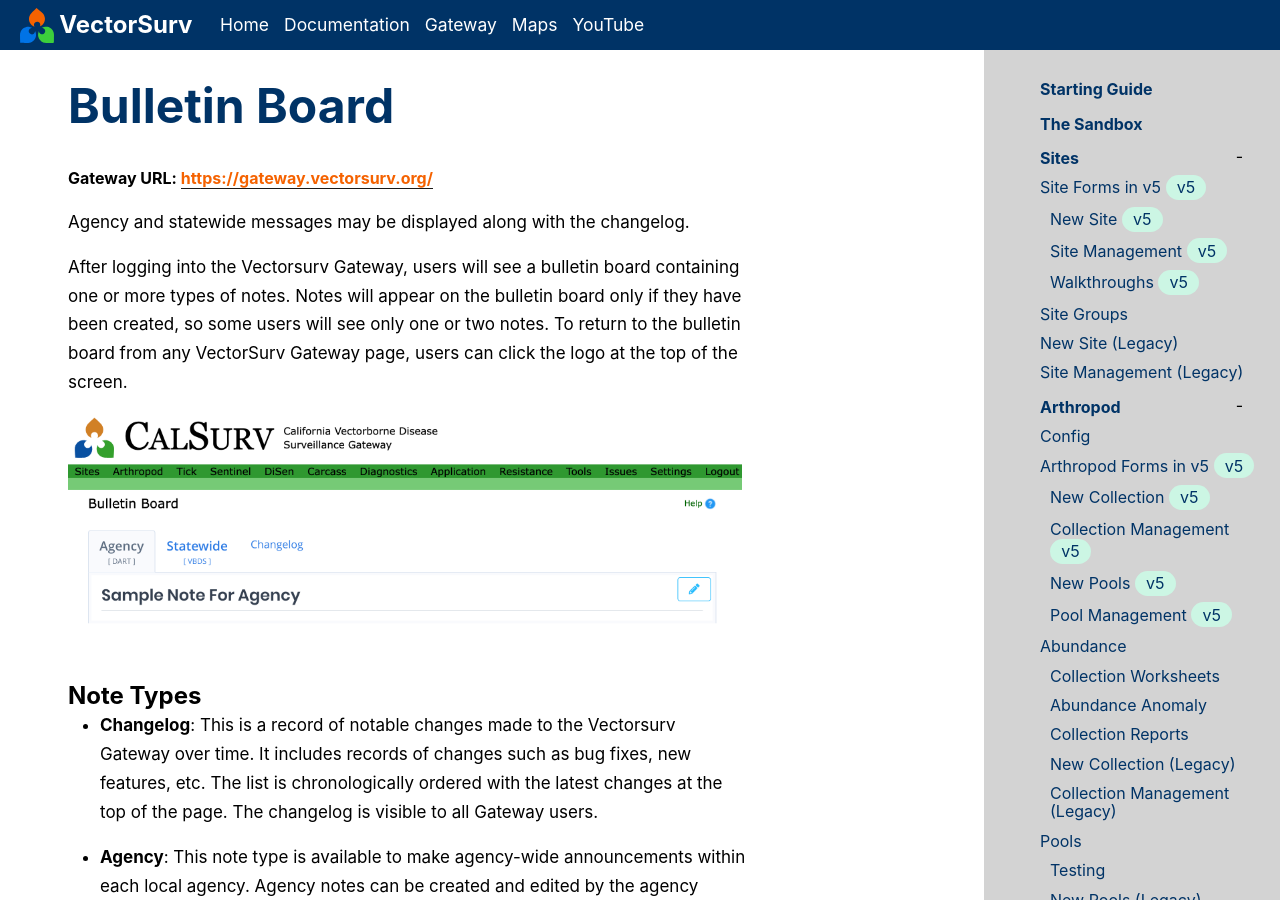
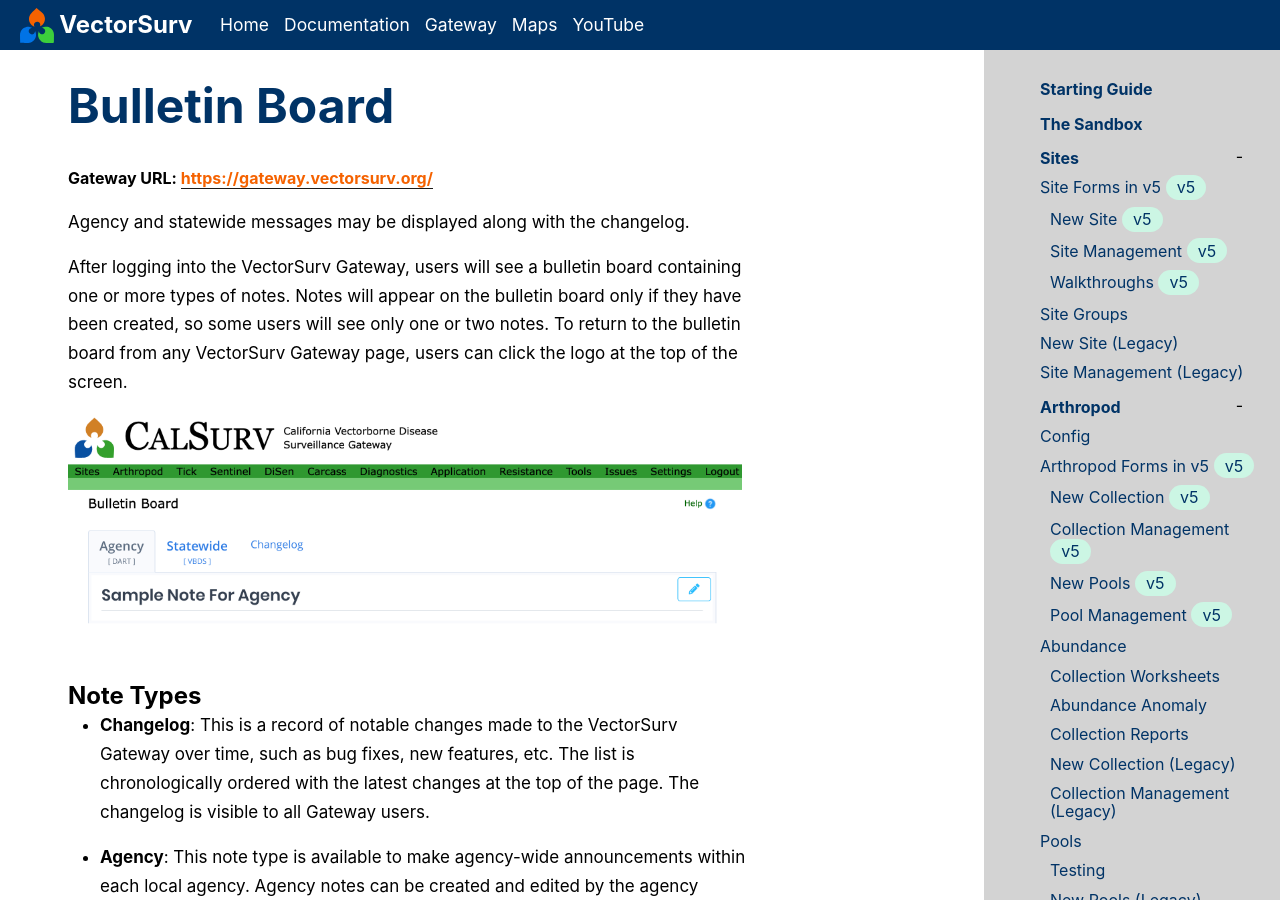
Before and after one commit to tlvaldepena/vectorsurv.org, a Jekyll site: the page built from _docs/bulletin_board.md, in a window 1280 px wide and 900 px high. Built offline with Jekyll 4.4.1, drawn with Linux system fonts in a browser that asks for light colours; some of the changed text lies outside the part shown.

Commit message:
VectorSurv from Vectorsurv

```diff
--- a/_docs/bulletin_board.md
+++ b/_docs/bulletin_board.md
@@ -5,13 +5,13 @@
 
 Agency and statewide messages may be displayed along with the changelog.
 
-After logging into the Vectorsurv Gateway, users will see a bulletin board containing one or more types of notes. Notes will appear on the bulletin board only if they have been created, so some users will see only one or two notes. To return to the bulletin board from any VectorSurv Gateway page, users can click the logo at the top of the screen.
+After logging into the VectorSurv Gateway, users will see a bulletin board containing one or more types of notes. Notes will appear on the bulletin board only if they have been created, so some users will see only one or two notes. To return to the bulletin board from any VectorSurv Gateway page, users can click the logo at the top of the screen.
 
 ![Bulletin Board Notes]({{ site.baseurl }}/assets/images/docs/bulletin_board.png)
 
 ## Note Types
 
-- **Changelog**: This is a record of notable changes made to the Vectorsurv Gateway over time. It includes records of changes such as bug fixes, new features, etc. The list is chronologically ordered with the latest changes at the top of the page. The changelog is visible to all Gateway users.
+- **Changelog**: This is a record of notable changes made to the VectorSurv Gateway over time, such as bug fixes, new features, etc. The list is chronologically ordered with the latest changes at the top of the page. The changelog is visible to all Gateway users.
 
 - **Agency**: This note type is available to make agency-wide announcements within each local agency. Agency notes can be created and edited by the agency managers defined for the agency, and once created, they are visible to all users within that agency.
 
@@ -29,7 +29,7 @@
 
 Agency managers within each agency are able to create and edit notes. Other users will be able to view the notes if they have been created.
 
-When an agency manager logs into the Vectorsurv Gateway, they will see either a button for creating notes (if a note has not been created previously) or for editing existing notes (if the note exists already). Clicking on the button will open the notes editing module.
+When an agency manager logs into the VectorSurv Gateway, they will see either a button for creating notes (if a note has not been created previously) or for editing existing notes (if the note exists already). Clicking on the button will open the notes editing module.
 
 ![Bulletin Board Editor]({{ site.baseurl }}/assets/images/docs/bulletin_board_editor.png)
 
```
